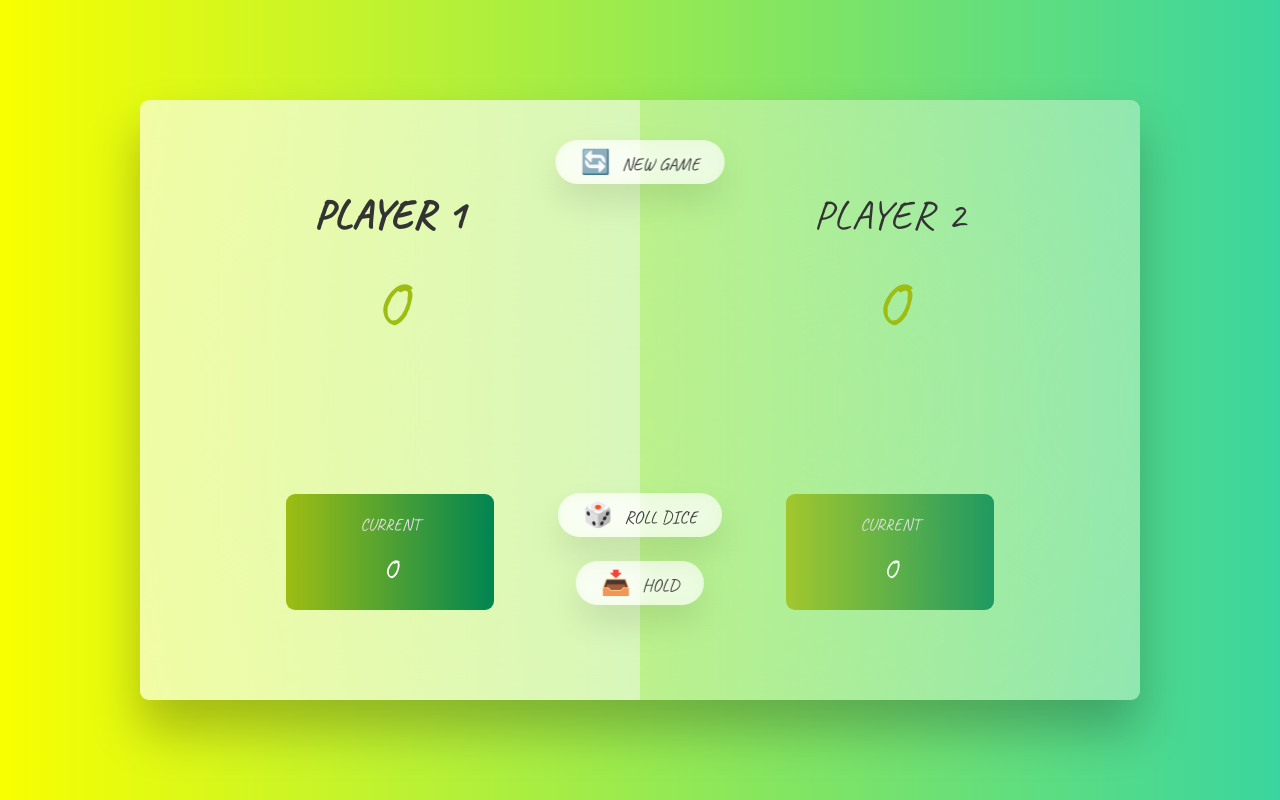
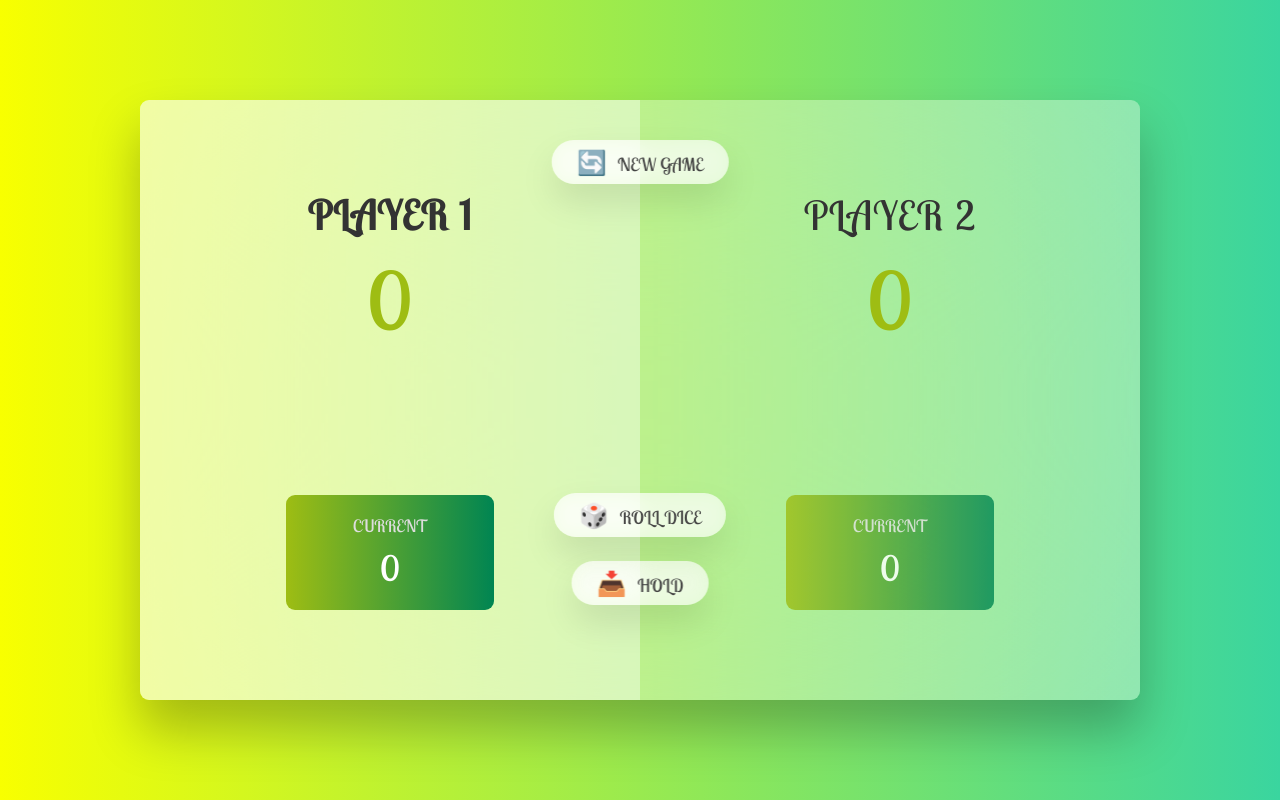
Before and after one commit to Kumud-22/dice-game, a plain HTML site: page index (1).html in a window 1280 px wide. Drawn offline with Linux system fonts and the light colour scheme.

Commit message:
modified:   style.css

```diff
--- a/style.css
+++ b/style.css
@@ -1,5 +1,4 @@
-@import url('https://fonts.googleapis.com/css2?family=Caveat&display=swap');
-
+@import url('https://fonts.googleapis.com/css2?family=Lobster+Two&display=swap');
 * {
   margin: 0;
   padding: 0;
@@ -12,7 +11,7 @@ html {
 }
 
 body {
-  font-family: 'Caveat', cursive;
+  font-family: 'Lobster Two', cursive;
   font-weight: 400;
   height: 100vh;
   color: #333;
@@ -159,7 +158,7 @@ main {
 }
 
 .player--winner {
-  background-color: #2f2f2f;
+  background-color: #248622;
 }
 
 .player--winner .name {
```
